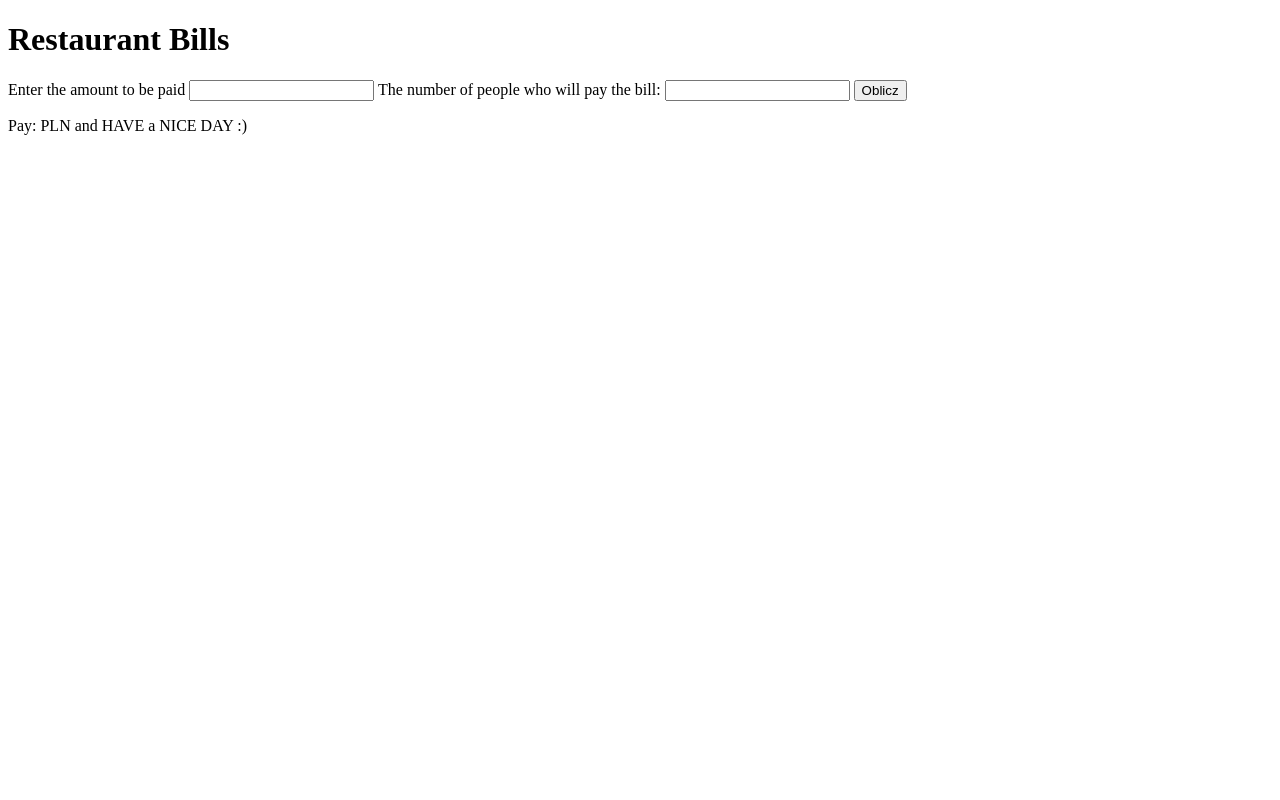
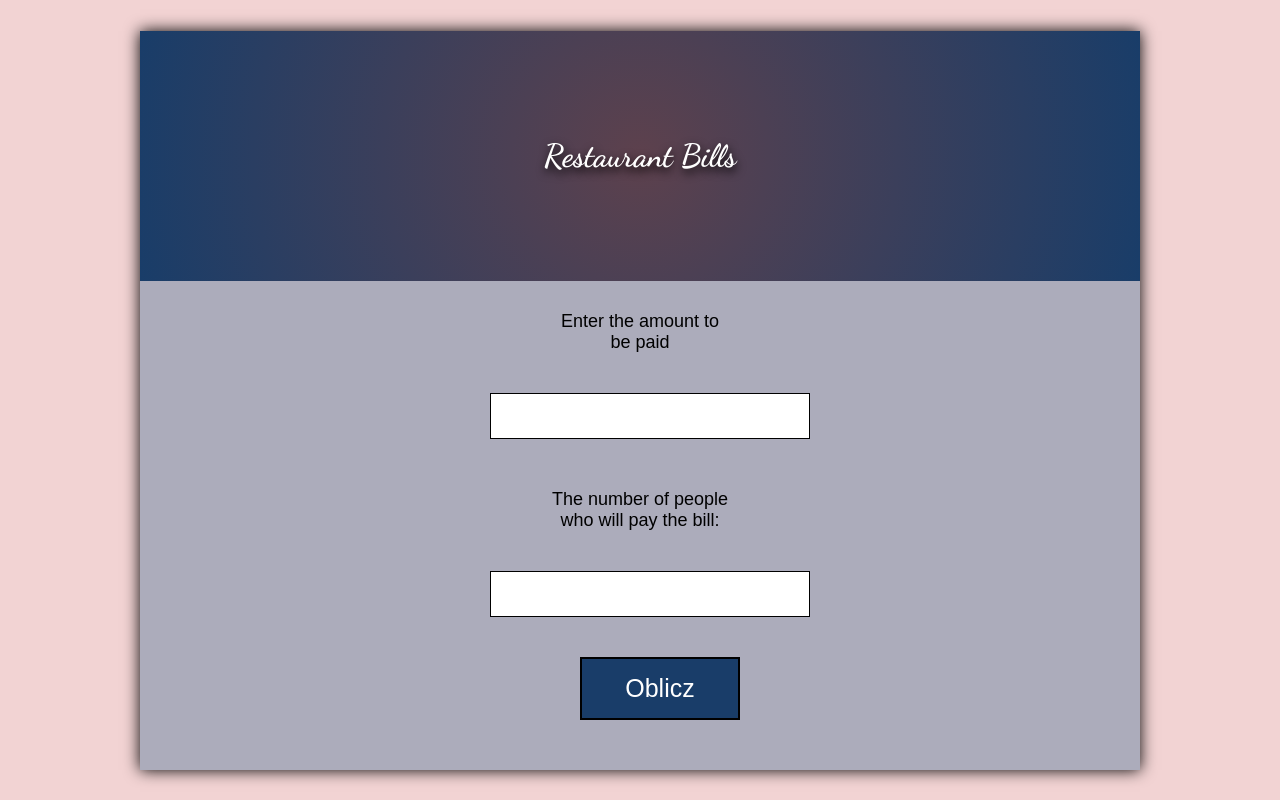
Before and after one commit to annaurbaniak18/Restaurant-Bills, a plain HTML site: page index.html in a window 1280 px wide. Drawn offline with nearby package versions, Linux system fonts and the light colour scheme; files that its build step writes are made by us from their sources; the site is published under a folder, as on GitHub Pages, so addresses that start at the root find nothing.

Commit message:
change of the source links
As you have style.js (suggest to change the file name to eg. main.js) and style.css (you should change the extension from scss file to css, as it's css file actually, not scss preprocesor file, and you using this file as source of styles) in the same folder as index.html, you should change the file's source address and write them as "./*file name*.*extension*.

```diff
--- a/index.html
+++ b/index.html
@@ -8,7 +8,7 @@
         <link rel="preconnect" href="https://fonts.googleapis.com">
         <link rel="preconnect" href="https://fonts.gstatic.com" crossorigin>
         <link href="https://fonts.googleapis.com/css2?family=Dancing+Script:wght@400;700&display=swap" rel="stylesheet">
-		<link rel="stylesheet" href="/css/style.css" />
+		<link rel="stylesheet" href="./style.css" />
 	</head>
 	<body>
         <div class="wrapper">
@@ -32,6 +32,6 @@
 
         </div>
             </div>
-		<script src="/js/style.js"></script>
+		<script src="./style.js"></script>
 	</body>
 </html>
```
